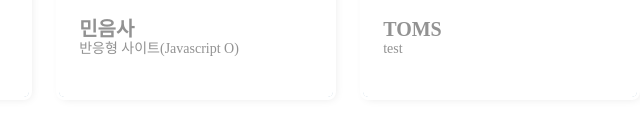
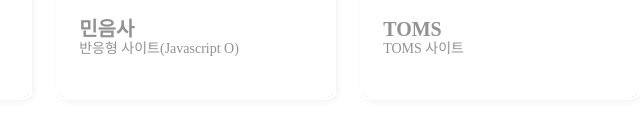
Before and after one commit to linvi451/portfolio, a plain HTML site: page lndex.html in a window 1280 px wide. Shown: the part 2503-2638 px from the top of the page, 640-1280 px from the left. Drawn offline with Linux system fonts and the light colour scheme; a web font is replaced by a local one.

Commit message:
Update lndex.html

```diff
--- a/lndex.html
+++ b/lndex.html
@@ -172,7 +172,7 @@
                 <div class="list3 box">
                     <div class="smallBox">
                         <h2>TOMS</h2>
-                        <span>test</span><br>
+                        <span>TOMS 사이트</span><br>
                         <a href="toms/index.html">View</a>
                     </div>
                 </div>
```
